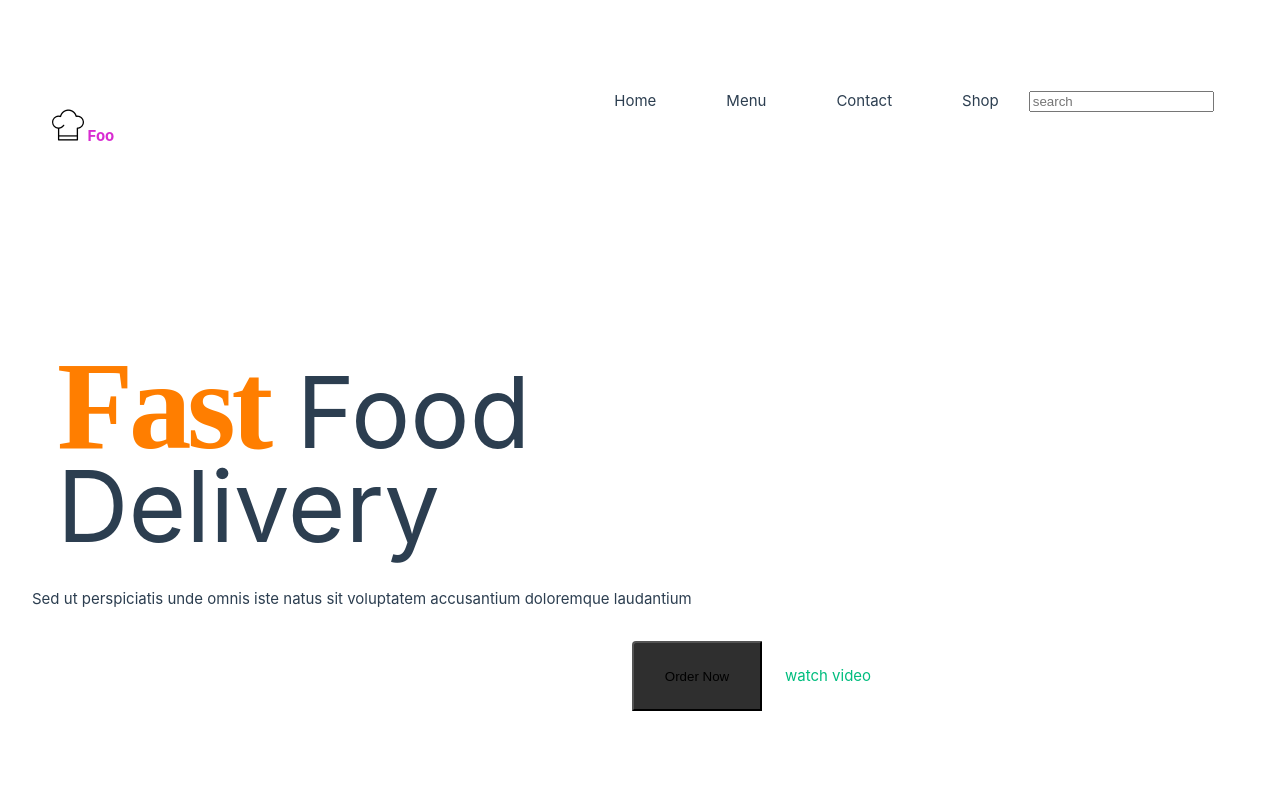
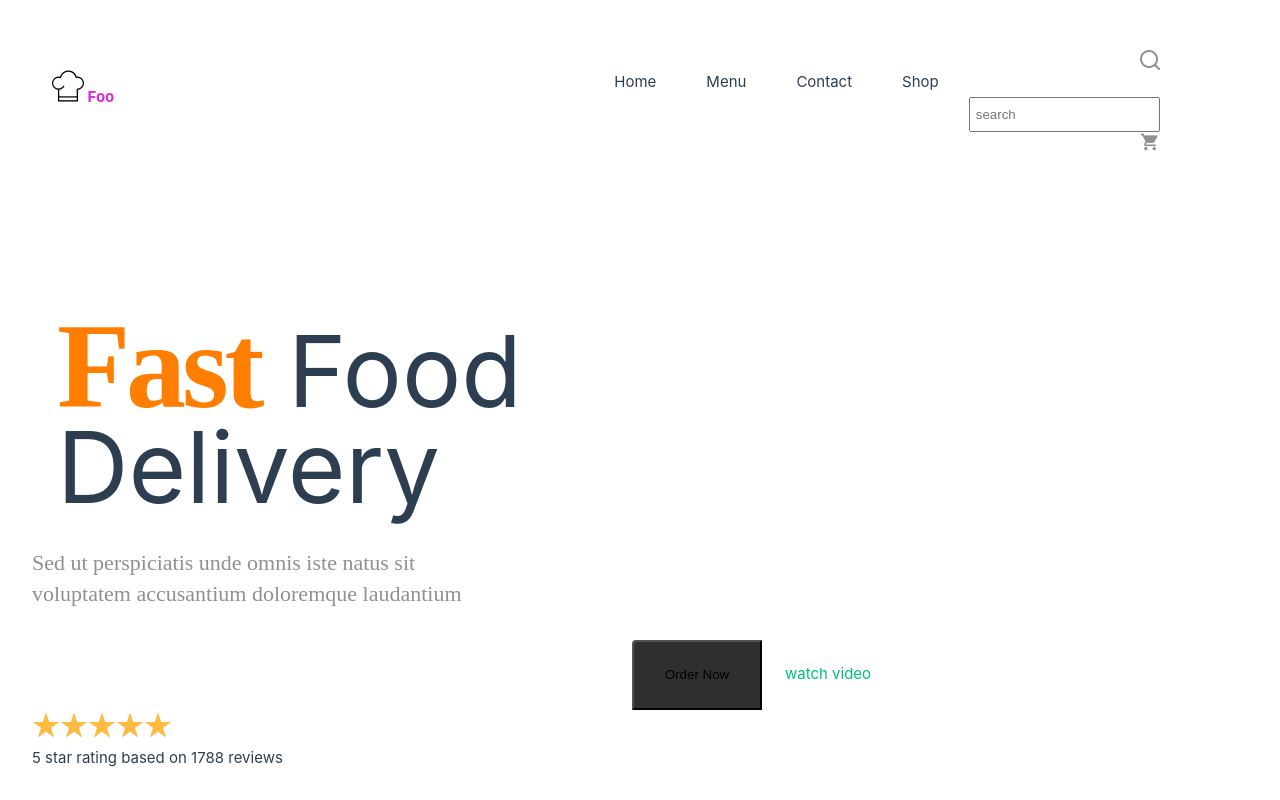
Before and after one commit to classicpages/figma-, a Vue app: page / in a window 1280 px wide. Built offline with nearby package versions, Linux system fonts and the light colour scheme.

Commit message:
hero Page

```diff
--- a/src/components/Header.vue
+++ b/src/components/Header.vue
@@ -6,7 +6,8 @@
               <div class="navbar">Menu</div>
               <div class="navbar">Contact</div>
               <div class="navbar">Shop</div>
-            <div class="texts"><input type="search" placeholder="search"></div>
+            <div class="texts"><img src="/src/assets/Vector.png"><input class="search" type="search"
+                 placeholder="search"><img src="/src/assets/Shopping cart.png"></div>
             </div>
     </nav>
 </template>
@@ -16,12 +17,23 @@
 width: 100px;
 height: 58px;
 text-align: right;
-margin-left: 70px;
+margin-left: 50px;
 display: flex;
+margin-top: 20px;
+}
+
+.search {
+    margin-top: 20px;
+    padding-top: 8px;
+    padding-left: 5px;
+    padding-bottom: 8px;
+    padding-right: 5px;
 }
 
 .navbars {
 margin-left: 500px;
+margin-top: 20px;
+
 }
 .site {
 color: #D82CD1;
--- a/src/components/HeroSection.vue
+++ b/src/components/HeroSection.vue
@@ -5,14 +5,25 @@
    </div>
    <div class="heel">
     <p class="text">Sed ut perspiciatis
-         unde omnis iste natus sit voluptatem accusantium doloremque laudantium </p>
+         unde omnis iste natus sit <br> voluptatem accusantium doloremque laudantium </p>
     </div>
 
     <div class="us">
         <button class="btn">Order Now</button>
         <a class="watch" href="#">watch video</a>
     </div>
-</section>
+
+    <div class="star">
+        <img src="/src/assets/emojione_star.png">
+        <img src="/src/assets/emojione_star.png">
+        <img src="/src/assets/emojione_star.png">
+        <img src="/src/assets/emojione_star.png">
+        <img src="/src/assets/emojione_star.png">
+    </div>
+    <p>5 star rating
+    based on 1788 reviews</p>
+
+    </section>
 </template>
 
 <script setup>
@@ -29,7 +40,7 @@ nav {
 
 .fast {
  font-family: Poppins;
- font-size: 125px;
+ font-size: 120px;
  font-weight: 700;
  line-height: 118.5px;
  letter-spacing: -0.035em;
@@ -72,6 +83,17 @@ nav {
 .heel {
     text-align: left;
     margin-top: 80px;
+    font-family: Poppins;
+    font-size: 22px;
+    font-weight: 400;
+    line-height: 30.54px;
+     text-align: left;
+    color:#909090;
 }
 
+.page {
+
+}
+
+
 </style>
```
